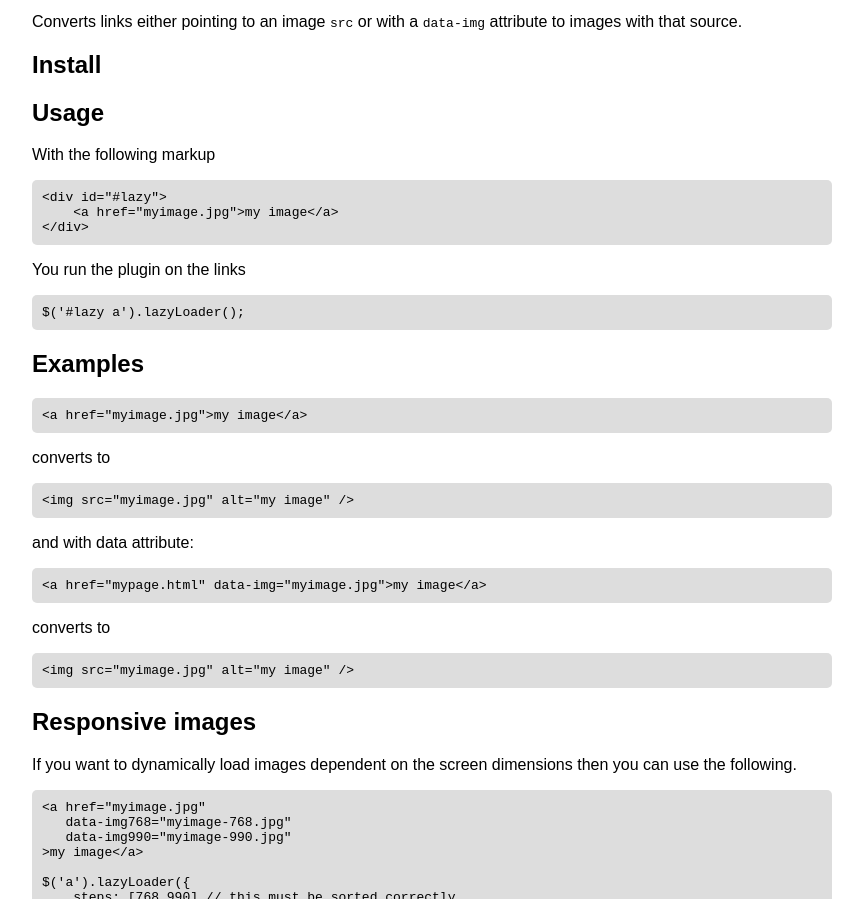
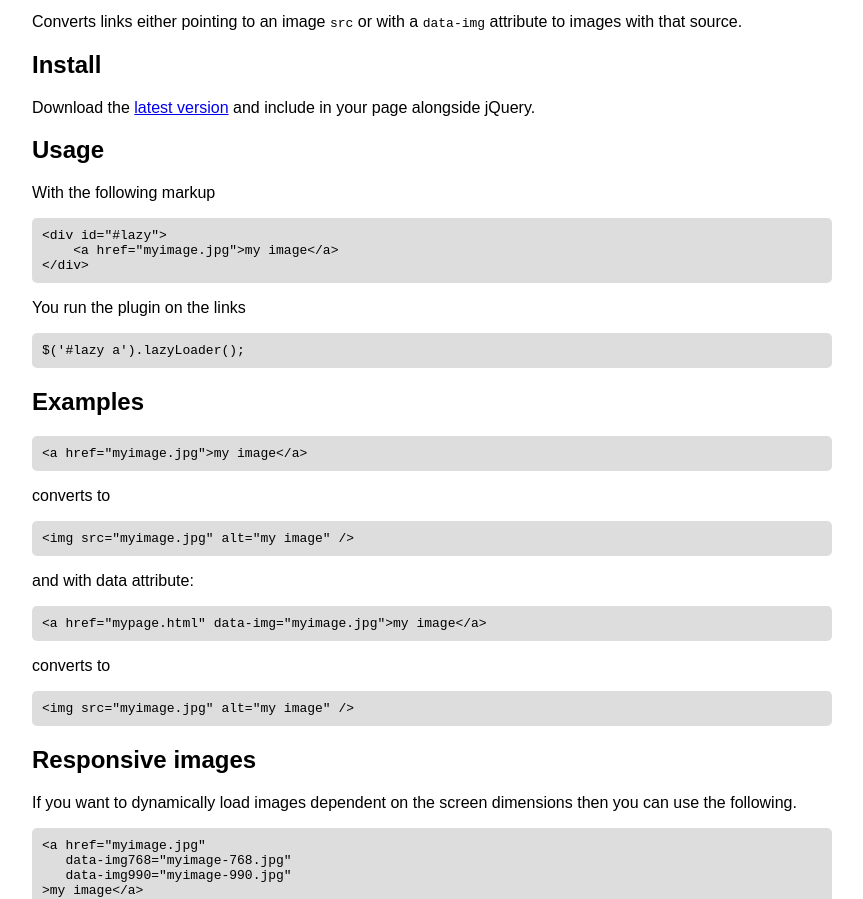
Before and after one commit to davetayls/jquery.lazyLoader, a website: page index.html in a window 1280 px wide. Shown: the part 1391-2290 px from the top of the page, without its empty margins (208-1071 px from the left). Drawn offline with Linux system fonts and the light colour scheme; a script that the page names is missing.

Commit message:
Added install para

```diff
--- a/index.html
+++ b/index.html
@@ -90,6 +90,8 @@
 
             <h2>Install</h2>
 
+            <p>Download the <a href="http://github.com/davetayls.jquery.lazyLoader">latest version</a> and include in your page alongside jQuery.</p>
+
             <h2>Usage</h2>
 
             <p>With the following markup</p>
```
